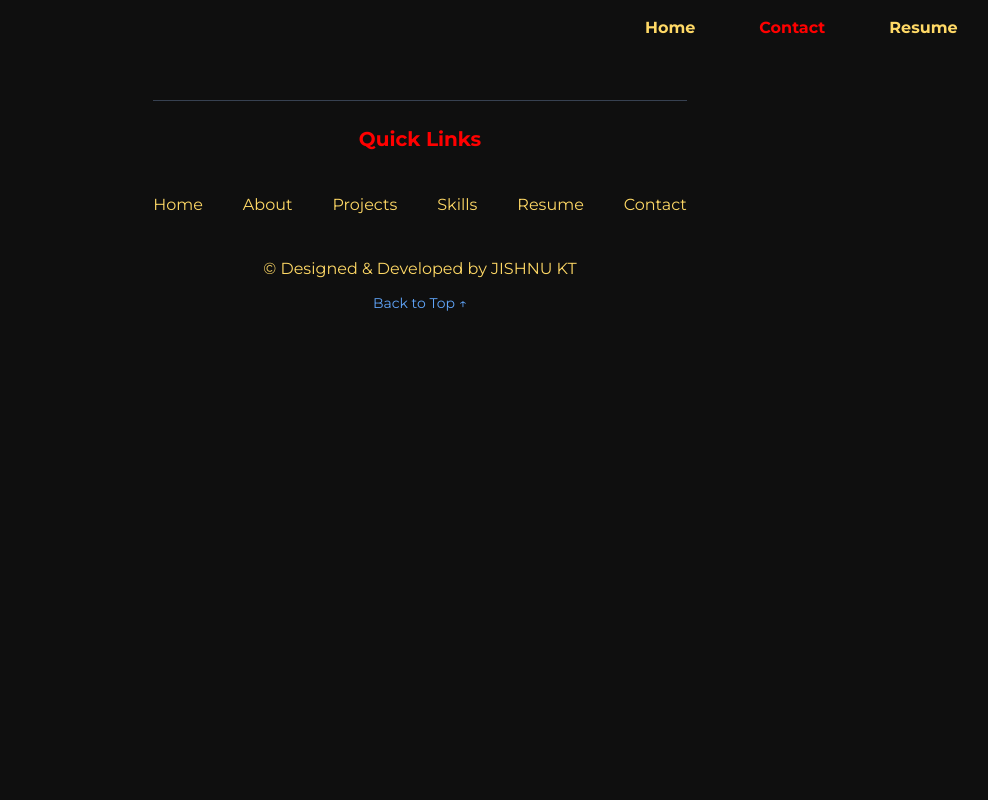
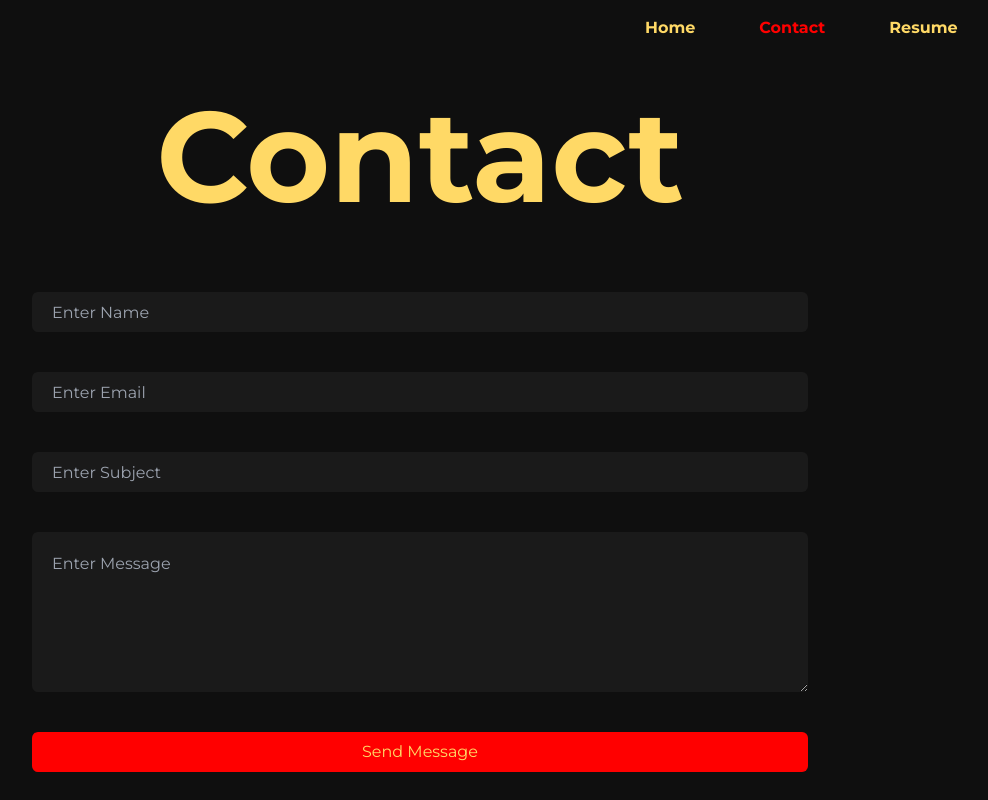
Before and after one commit to jishnukt/portfolio2, a React (Vite) app: page /#/ in a window 1280 px wide. Both pictures are taken after a click on the button "Contact". Shown: the top 800 px of the page, without its empty margins (220-1208 px from the left). Built offline with nearby package versions, Linux system fonts and the light colour scheme; no server answers.

Commit message:
Contact page uncomment

```diff
--- a/src/pages/contact.jsx
+++ b/src/pages/contact.jsx
@@ -6,86 +6,86 @@ import 'react-toastify/dist/ReactToastify.css';
 const url = import.meta.env.VITE_FORMSPREE_URL;
 import axios from 'axios'
 function contact() {
-//     const [data, setData] = useState({
-//         name: '', email: '', subject: '', message: ''
-//     })
-//     const handleChange = (e) => {
-//         const name = e.target.name;
-//         const value = e.target.value;
-//         setData({ ...data, [name]: value })
-//     }
-//     const handleSubmit = async (e) => {
-//         e.preventDefault();
-//         const { name, email, subject, message } = data;
-//         if (!name || !email || !subject || !message) {
-//             toast.error('Please fill all fields');
+    const [data, setData] = useState({
+        name: '', email: '', subject: '', message: ''
+    })
+    const handleChange = (e) => {
+        const name = e.target.name;
+        const value = e.target.value;
+        setData({ ...data, [name]: value })
+    }
+    const handleSubmit = async (e) => {
+        e.preventDefault();
+        const { name, email, subject, message } = data;
+        if (!name || !email || !subject || !message) {
+            toast.error('Please fill all fields');
 
-//             return;
-//         }
-//         if (!email.includes('@')) {
-//             toast.error('Please enter a valid email');
-//             return;
-//         }
-//         if (message.length < 5) {
-//             toast.error('Message should be at least 5 characters long');
-//             return;
-//         }
-//         try {
-//             const response = await axios.post(url, data);
+            return;
+        }
+        if (!email.includes('@')) {
+            toast.error('Please enter a valid email');
+            return;
+        }
+        if (message.length < 5) {
+            toast.error('Message should be at least 5 characters long');
+            return;
+        }
+        try {
+            const response = await axios.post(url, data);
 
-//             if (response.status === 200) {
-//                 toast.success('Message sent successfully');
-//             }
-//             else {
-//                 toast.error('OOPs! something went wrong');
-//             }
-//         }
-//         catch (error) {
-//             console.error(error);
-//             toast.error('Error sending Message....Please try again');
-//         }
-//     }
-//     return (
-//         <motion.div initial={{ opacity: 0, x: 40 }}
-//             animate={{ opacity: 1, x: 0 }}
-//             exit={{ opacity: 0, y: 40 }}
-//             transition={{ duration: 0.6 }}
-//             className='flex  flex-col items-center justify-center px-[8vw]'>
-//             <h1 className='heading'>Contact</h1>
-//             <div>
-//                 <ToastContainer position='top-center' autoClose={2000} />
+            if (response.status === 200) {
+                toast.success('Message sent successfully');
+            }
+            else {
+                toast.error('OOPs! something went wrong');
+            }
+        }
+        catch (error) {
+            console.error(error);
+            toast.error('Error sending Message....Please try again');
+        }
+    }
+    return (
+        <motion.div initial={{ opacity: 0, x: 40 }}
+            animate={{ opacity: 1, x: 0 }}
+            exit={{ opacity: 0, y: 40 }}
+            transition={{ duration: 0.6 }}
+            className='flex  flex-col items-center justify-center px-[8vw]'>
+            <h1 className='heading'>Contact</h1>
+            <div>
+                <ToastContainer position='top-center' autoClose={2000} />
 
-//                 <div className='flex-col flex gap-10 text-ylw '>
-//                     <div className='w-full flex  justify-center gap-10 flex-wrap'>
-//                         <input placeholder='Enter Name' onChange={handleChange} value={data.name} name='name' className='w-full rounded-md h-10' type="text" />
-//                         <input placeholder='Enter Email' onChange={handleChange} value={data.email} name='email' className='w-full rounded-md  h-10' type="text" />
-//                         <input placeholder='Enter Subject' onChange={handleChange} value={data.subject} name='subject' className='w-full h-10 rounded-md' type="text" />
-//                     </div>
-//                     <textarea placeholder='Enter Message' onChange={handleChange} name='message' value={data.message} className='w-full rounded-md h-40 h-max-40' id=""></textarea>
-//                     <motion.button onClick={handleSubmit} whileHover={{ scale: 1.05 }} whileTap={{ scale: 0.99 }} className='w-full text-ylw bg-rd h-10 rounded-md'> Send Message</motion.button>
-//                 </div>
-//                 <div className='grid md:grid-cols-6 grid-cols-3 py-16 gap-10 place-items-center'>
-//                     {[
-//                         "https://facebook.com/jishnu.kt.33",
-//                         "https://twitter.com/jsn18j",
-//                         "https://www.linkedin.com/in/jishnu-kt/",
-//                         "https://instagram.com/jsn_18",
-//                         "https://github.com/jishnukt",
-//                         "mailto:jsn18j@gmail.com"
-//                     ].map((url, index) => (
-//                         <motion.div
-//                             key={index}
-//                             whileHover={{ scale: 1.2, rotate: 5 }}
-//                             whileTap={{ scale: 0.9 }}
-//                             transition={{ type: "spring", stiffness: 300 }}
-//                         >
-//                             <SocialIcon url={url} />
-//                         </motion.div>
-//                     ))}
-//                 </div>
-//             </div>
-//         </motion.div>
-//     )
- }
+                <div className='flex-col flex gap-10 text-ylw '>
+                    <div className='w-full flex  justify-center gap-10 flex-wrap'>
+                        <input placeholder='Enter Name' onChange={handleChange} value={data.name} name='name' className='w-full rounded-md h-10' type="text" />
+                        <input placeholder='Enter Email' onChange={handleChange} value={data.email} name='email' className='w-full rounded-md  h-10' type="text" />
+                        <input placeholder='Enter Subject' onChange={handleChange} value={data.subject} name='subject' className='w-full h-10 rounded-md' type="text" />
+                    </div>
+                    <textarea placeholder='Enter Message' onChange={handleChange} name='message' value={data.message} className='w-full rounded-md h-40 h-max-40' id=""></textarea>
+                    <motion.button onClick={handleSubmit} whileHover={{ scale: 1.05 }} whileTap={{ scale: 0.99 }} className='w-full text-ylw bg-rd h-10 rounded-md'> Send Message</motion.button>
+                </div>
+                <div className='grid md:grid-cols-6 grid-cols-3 py-16 gap-10 place-items-center'>
+                    {[
+                        "https://facebook.com/jishnu.kt.33",
+                        "https://twitter.com/jsn18j",
+                        "https://www.linkedin.com/in/jishnu-kt/",
+                        "https://instagram.com/jsn_18",
+                        "https://github.com/jishnukt",
+                        "mailto:jsn18j@gmail.com"
+                    ].map((url, index) => (
+                        <motion.div
+                            key={index}
+                            whileHover={{ scale: 1.2, rotate: 5 }}
+                            whileTap={{ scale: 0.9 }}
+                            transition={{ type: "spring", stiffness: 300 }}
+                        >
+                            <SocialIcon url={url} />
+                        </motion.div>
+                    ))}
+                </div>
+            </div>
+        </motion.div>
+    )
+}
 
 export default contact
```
